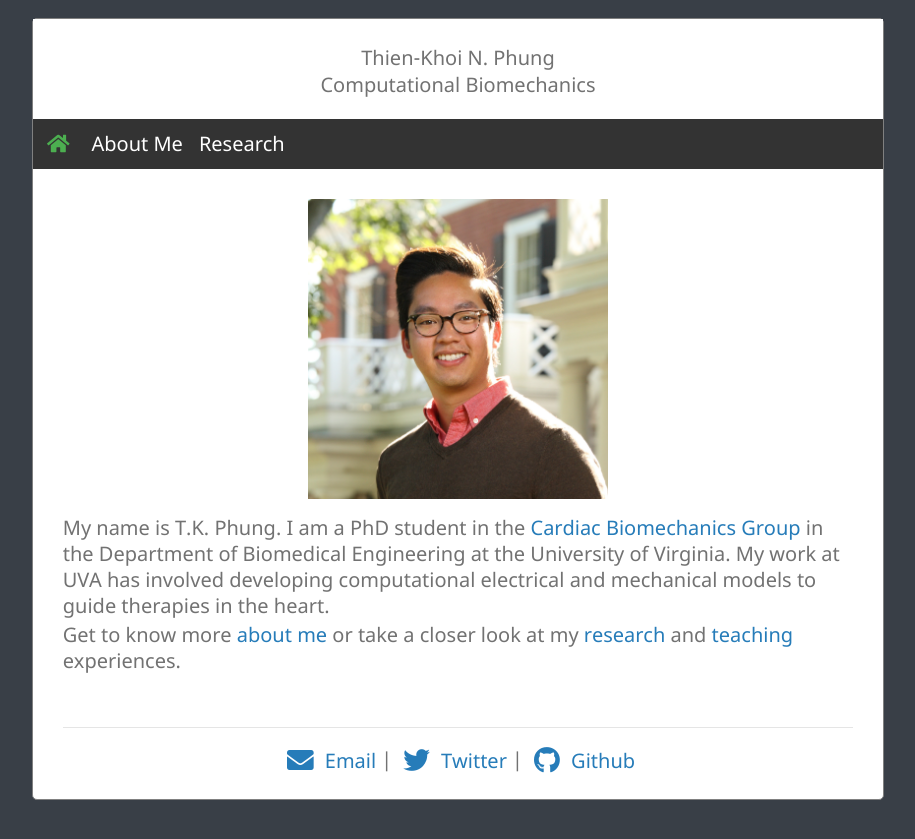
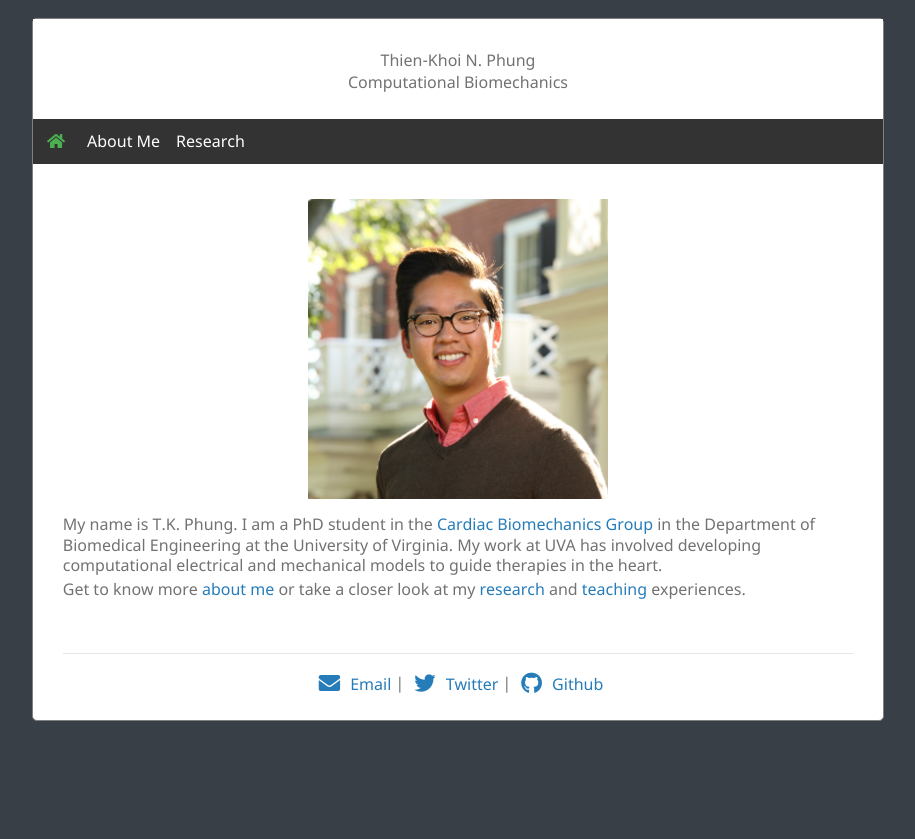
Before and after one commit to cory-weller/tkphung.github.io, a Jekyll site: the page built from index.md, in a window 1280 px wide. Shown: the top 839 px of the page, without its empty margins (182-1097 px from the left). Built offline with Jekyll 4.4.1, drawn with Linux system fonts in a browser that asks for light colours.

Commit message:
Reduce font size range to 12-16px

```diff
--- a/assets/css/style.css
+++ b/assets/css/style.css
@@ -279,13 +279,13 @@ body {
  font:14px/1.5 "Noto Sans", "Helvetica Neue", Helvetica, Arial, sans-serif;
  color:#727272;
  font-weight:400;
-  font-size: calc(14px + (18 - 14) * ((100vw - 300px) / (901 - 330)));
+  font-size: calc(12px + (16 - 14) * ((100vw - 300px) / (901 - 330)));
   line-height: calc(1.1em + (1.3 - 1.1) * ((100vw - 300px)/(901 - 330)));
 }
 
 @media (min-width: 901px) {
 body {
-    font-size:20px;
+    font-size:16px;
     line-height:1.3em
 }
 }
```
